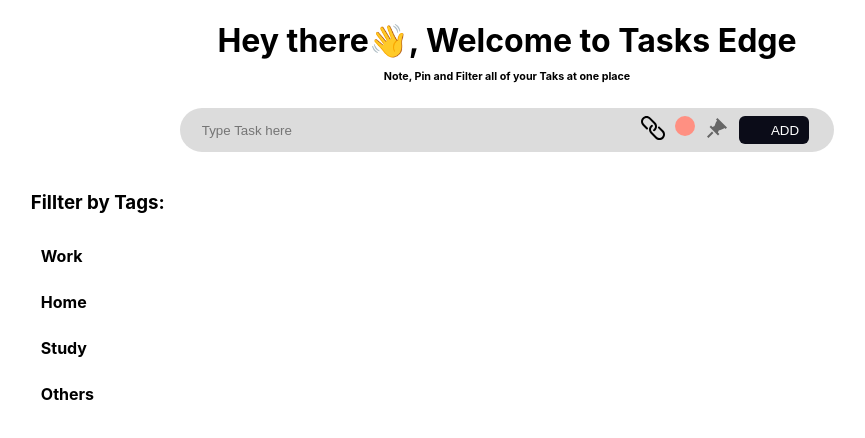
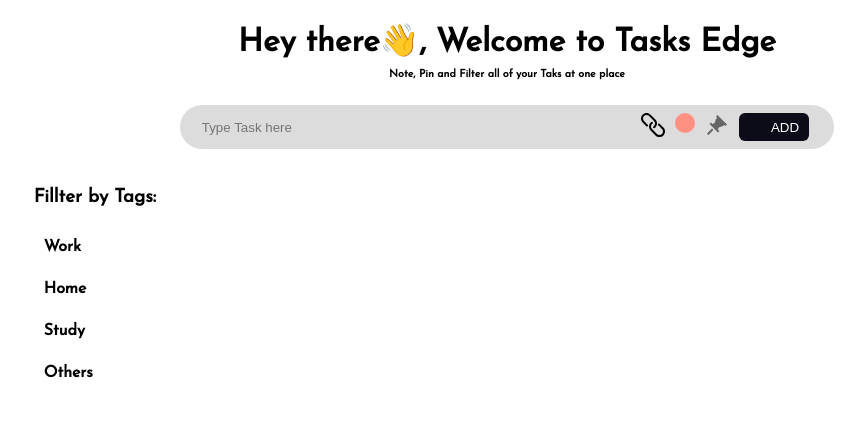
Before and after one commit to 0xRishav/Task-Edge, a React (Create React App) app: page / in a window 1280 px wide. Shown: the top 438 px of the page, without its empty margins (133-998 px from the left). Built offline with nearby package versions, Linux system fonts and the light colour scheme; some icons are missing.

Commit message:
style: added fonts

```diff
--- a/src/index.css
+++ b/src/index.css
@@ -1,8 +1,9 @@
+
+@import url('https://fonts.googleapis.com/css?family=Josefin+Sans');
+
 body {
   margin: 0;
-  font-family: -apple-system, BlinkMacSystemFont, 'Segoe UI', 'Roboto', 'Oxygen',
-    'Ubuntu', 'Cantarell', 'Fira Sans', 'Droid Sans', 'Helvetica Neue',
-    sans-serif;
+  font-family: 'Josefin Sans', cursive;
   -webkit-font-smoothing: antialiased;
   -moz-osx-font-smoothing: grayscale;
 }
```
